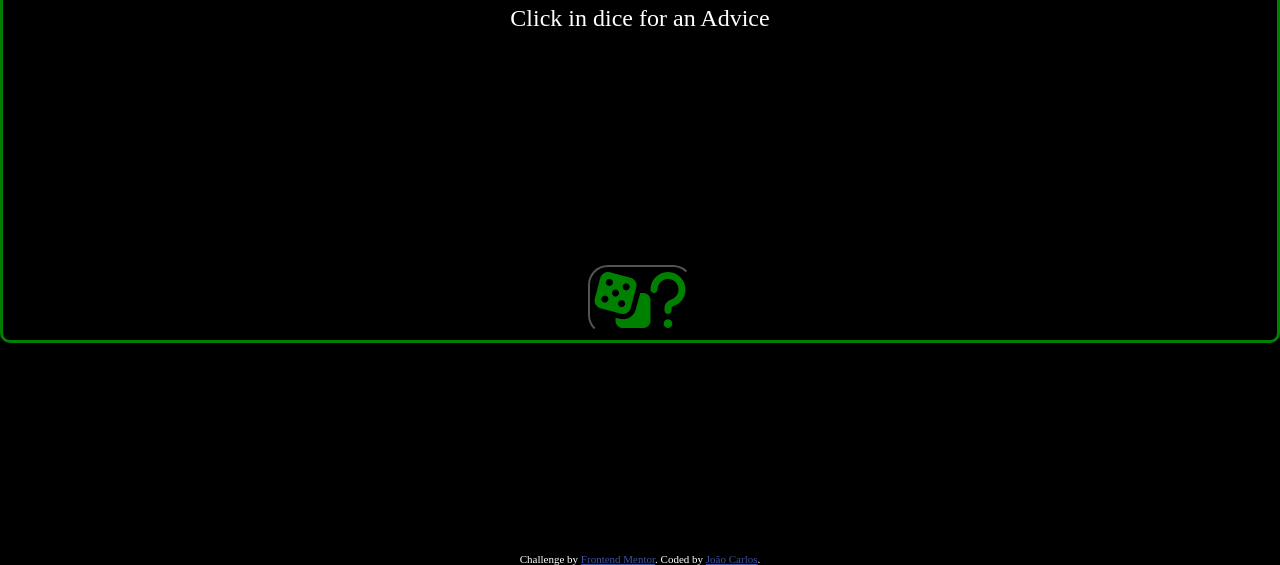
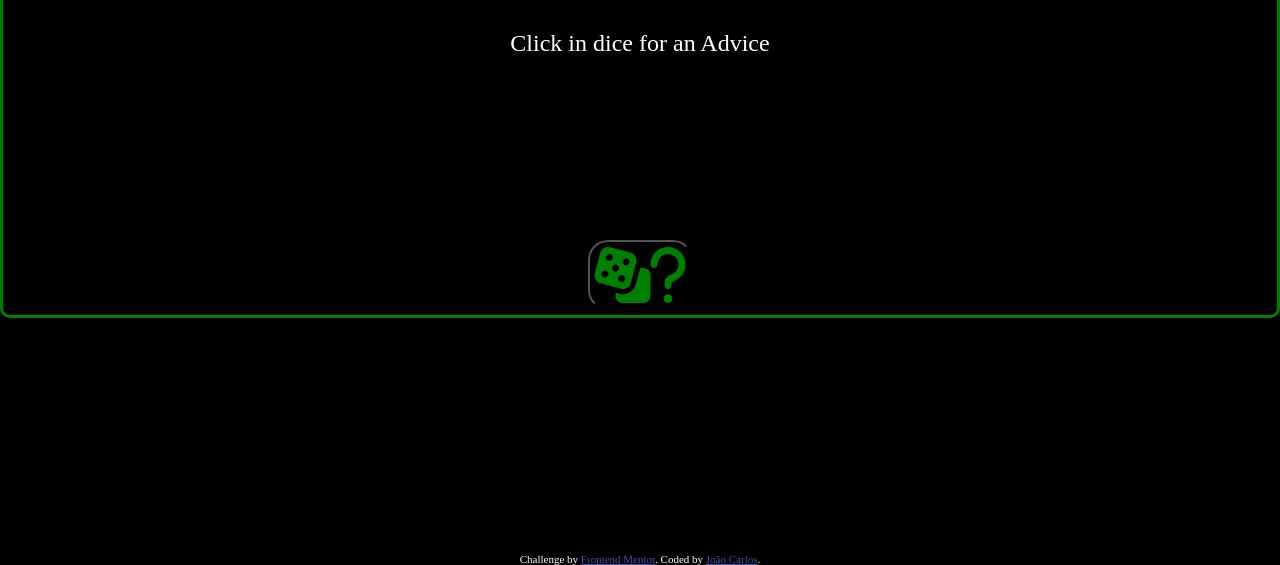
Before and after one commit to Djoa1/AdviceAPI, a plain HTML site: page index.html in a window 1280 px wide. Shown: the part 235-800 px from the top of the page. Drawn offline with Linux system fonts and the light colour scheme.

Commit message:
css ajust

```diff
--- a/style.css
+++ b/style.css
@@ -37,7 +37,7 @@ body {
 }
 
 .main-container p{
-    padding: 40px 10px 100px 10px;
+    padding: 40px 10px 50px 10px;
     word-break: break-word;
     font-size: 24px;
     height: 160px;
```
